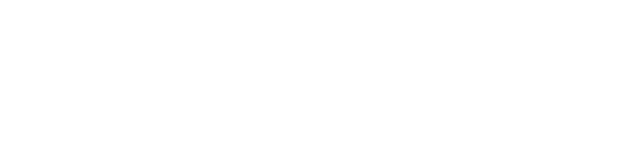
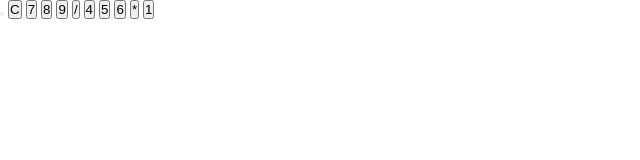
Before and after one commit to Momentum-Team-14/build-a-calculator-part-1-azizalittle, a plain HTML site: page index.html in a window 1280 px wide. Shown: the whole page, without its empty margins (0-640 px from the left). Drawn offline with Linux system fonts and the light colour scheme.

Commit message:
addedd buttons to html

```diff
--- a/index.html
+++ b/index.html
@@ -9,6 +9,21 @@
     <title>Build a Calculator</title>
 </head>
 <body>
+    <div class="container">
+        <button class="boxForResult" id="resultArea">
+            <span id="result"></span> </button>
+        <!-- top row will be different since the result is wider than the rest of the boxes -->
+        <button class="boxForOperator" id="clear">C</button>
+        <button class="boxForNumber" id="num7">7</button>
+        <button class="boxForNumber" id="num8">8</button>
+        <button class="boxForNumber" id="num9">9</button>
+        <button class="boxForOperator" id="divide">/</button>
+        <button class="boxForNumber" id="num4">4</button>
+        <button class="boxForNumber" id="num5">5</button>
+        <button class="boxForNumber" id="num6">6</button>
+        <button class="boxForOperator" id="multiply">*</button>
+        <button class="boxForNumber" id="num1">1</button>
 
+    </div>
 </body>
 </html>
--- a/main.css
+++ b/main.css
@@ -0,0 +1,10 @@
+* {
+    padding:0;
+    margin: 0;
+}
+
+canvas {
+    background: #eee;
+    display: block;
+    margin: 0 auto;
+}
--- a/main.js
+++ b/main.js
@@ -0,0 +1,5 @@
+//to make the bones of this caluclator i'm thinking i might have to use a canvas like in the Build A Game project, use flexbox for the layout of buttons, use some event listeners for clicks, some functions to manipulate the inputs behind the scenes, and somehow return or console.log the result of our inputs to that one bar.
+// making the canvas (the actual space of the calculator)
+// make a span that the DOM would print into (**span-id-"results")
+let canvas = document.getElementById("myCanvas");
+let ctx = canvas.getContext("2d");
```
